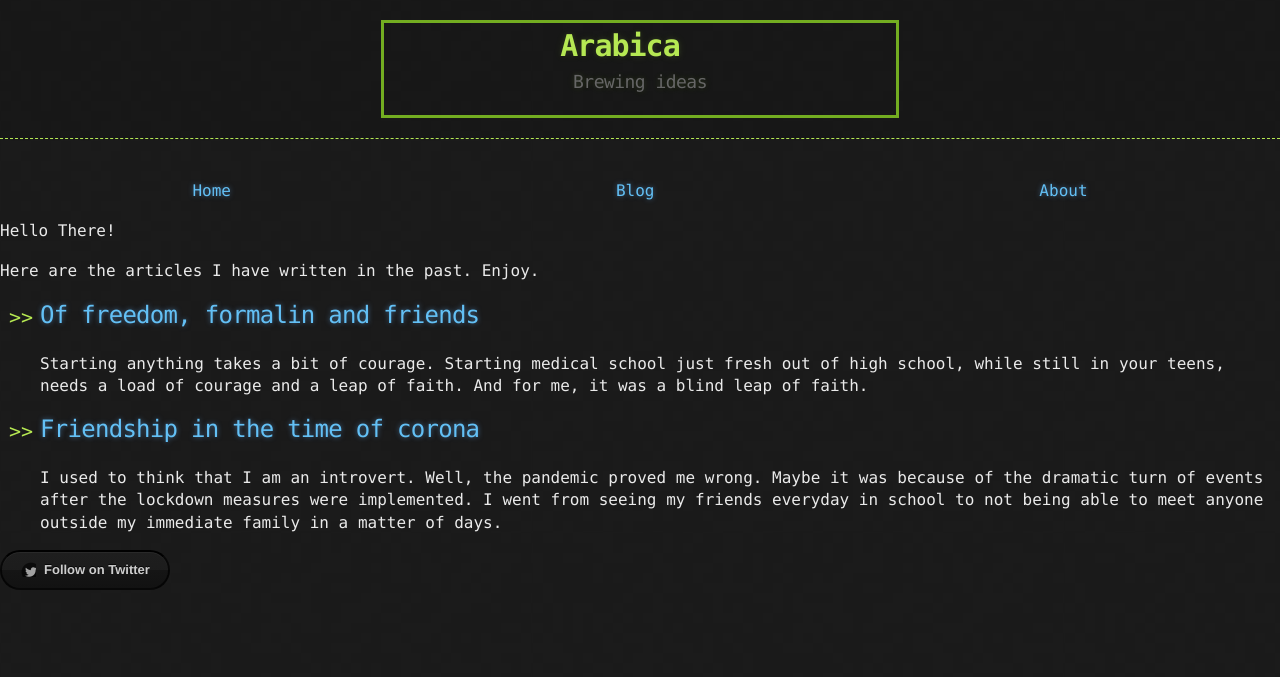
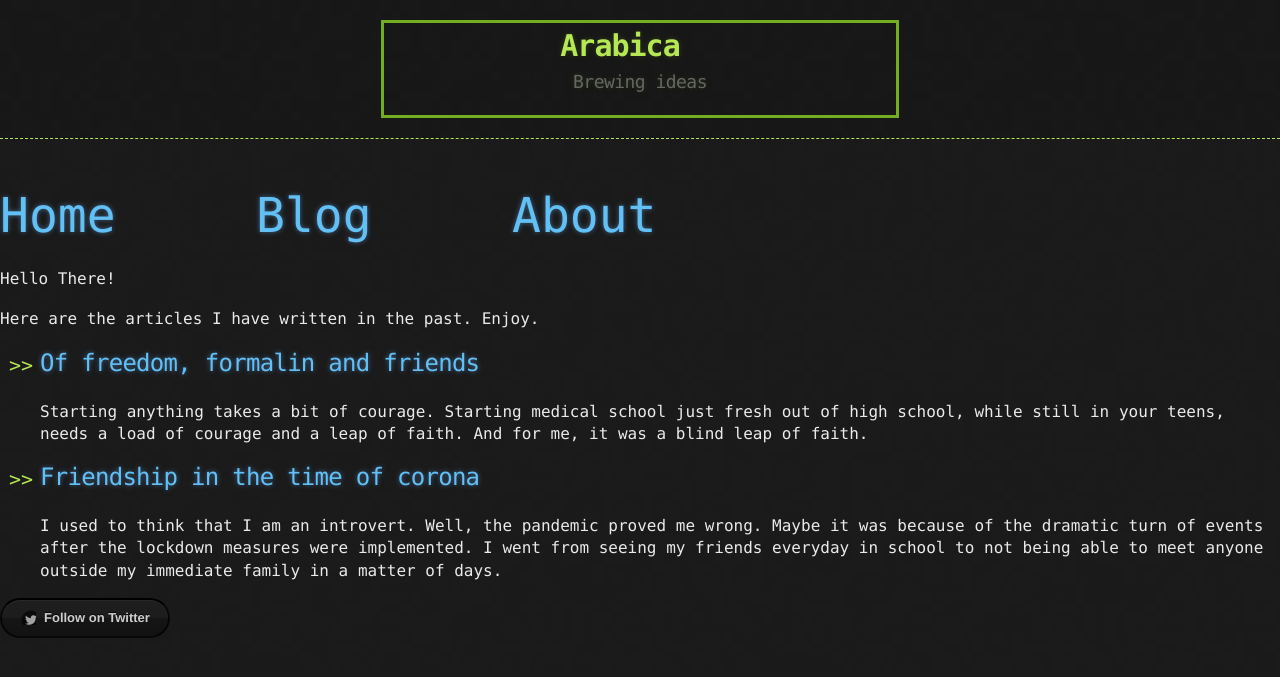
Before and after one commit to habasweiny/habasweiny.github.io, a Jekyll site: the page built from index.html, in a window 1280 px wide. Shown: the top 677 px of the page. Built offline with Jekyll 4.4.1, drawn with Linux system fonts in a browser that asks for light colours.

Commit message:
Update main.scss

```diff
--- a/_sass/main.scss
+++ b/_sass/main.scss
@@ -288,9 +288,10 @@ a:active { text-decoration: none; }
 }
 
 .navi {
-  list-style: none;
-  margin: 0 auto;
-  padding: 0;
-  display: flex;
-  justify-content: space-around;
+  display: grid;
+  font-size: 3rem;
+  grid-template-columns: repeat(5, 1fr);
+  grid-auto-flow: column;
+  grid-auto-columns: 1fr;
+  align-items: center;
 }
```
